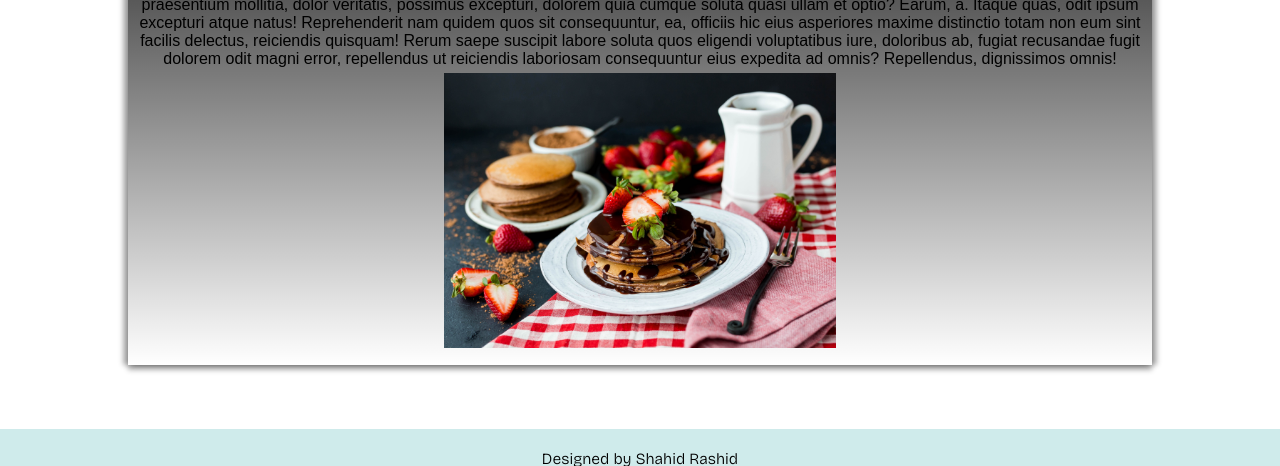
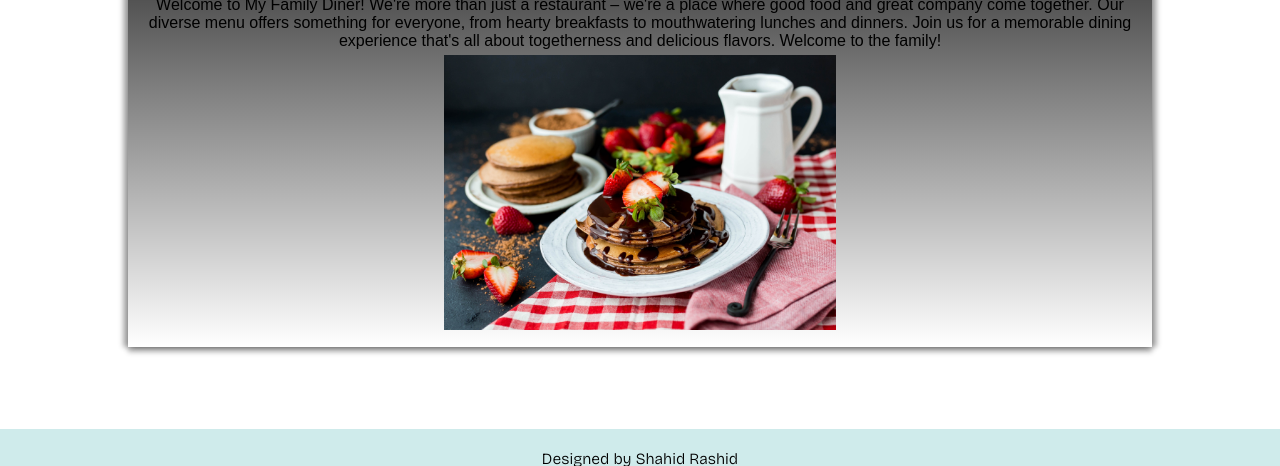
Before and after one commit to Shahid-Rashid/Family-dinner, a plain HTML site: page index.html in a window 1280 px wide. Shown: the part 1571-2037 px from the top of the page. Drawn offline with nearby package versions, Linux system fonts and the light colour scheme.

Commit message:
Update index.html

```diff
--- a/index.html
+++ b/index.html
@@ -84,15 +84,7 @@
     <div id="about">
         <div class="aboutus">
             <h2>My Family Diner</h2>
-            <p>Lorem ipsum dolor sit amet, consectetur adipisicing elit. Numquam fugiat autem nostrum inventore
-                dignissimos laboriosam atque praesentium mollitia, dolor veritatis, possimus excepturi, dolorem quia
-                cumque soluta quasi ullam et optio?
-                Earum, a. Itaque quas, odit ipsum excepturi atque natus! Reprehenderit nam quidem quos sit consequuntur,
-                ea, officiis hic eius asperiores maxime distinctio totam non eum sint facilis delectus, reiciendis
-                quisquam!
-                Rerum saepe suscipit labore soluta quos eligendi voluptatibus iure, doloribus ab, fugiat recusandae
-                fugit dolorem odit magni error, repellendus ut reiciendis laboriosam consequuntur eius expedita ad
-                omnis? Repellendus, dignissimos omnis!</p>
+            <p>Welcome to My Family Diner! We're more than just a restaurant – we're a place where good food and great company come together. Our diverse menu offers something for everyone, from hearty breakfasts to mouthwatering lunches and dinners. Join us for a memorable dining experience that's all about togetherness and delicious flavors. Welcome to the family!</p>
             <img src="./private.jpg" alt="" width="40%" height="40%">
         </div>
     </div>
```
